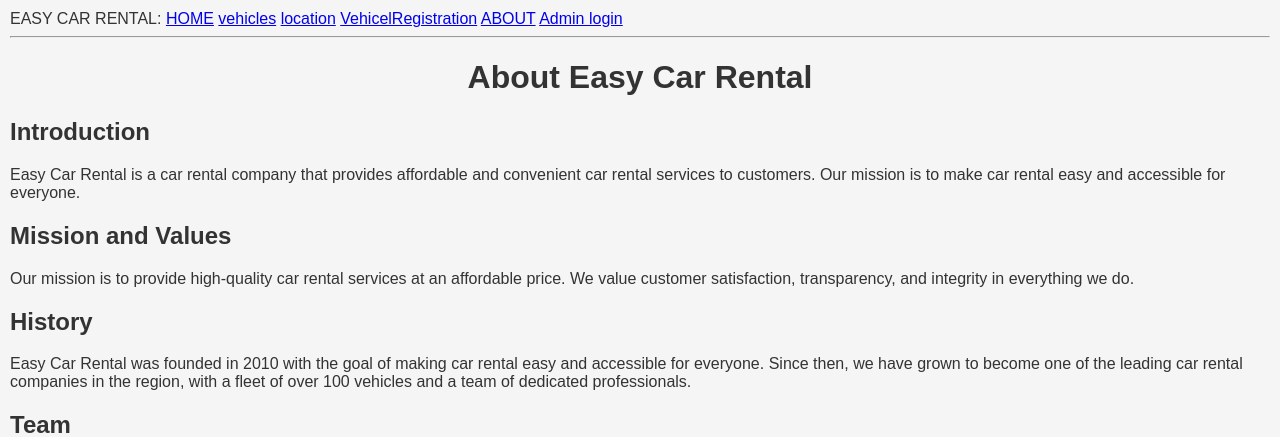
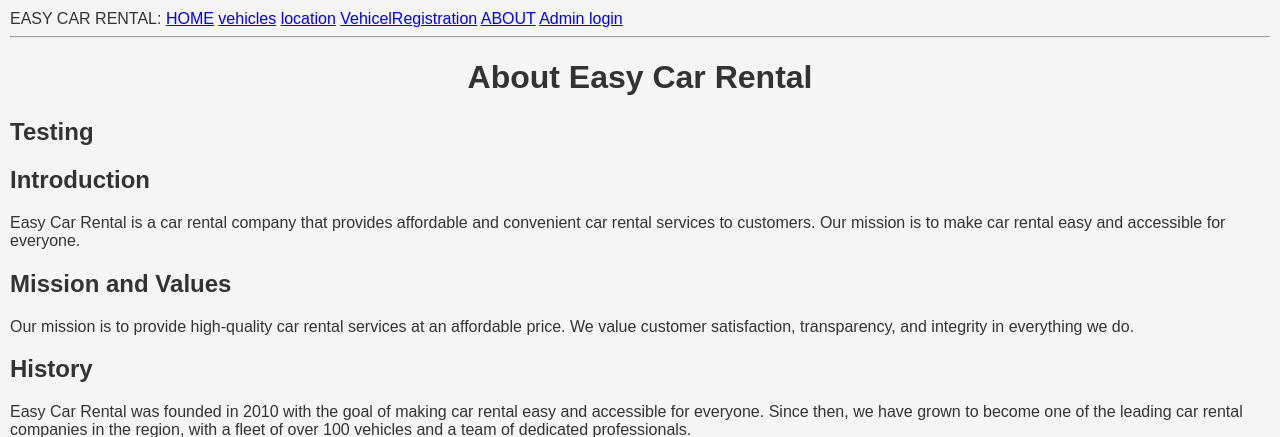
Before and after one commit to stivemok/Specialization-Portfolio, a Flask app: page /about in a window 1280 px wide. Shown: the top 437 px of the page. Run offline with Flask 3, Linux system fonts and the light colour scheme; some libraries are stand-ins or nearby versions.

Commit message:
TestCommit

```diff
--- a/easyCarRental/app/templates/about.html
+++ b/easyCarRental/app/templates/about.html
@@ -4,6 +4,7 @@
 
 <div class = "about">
     <h1>About Easy Car Rental</h1>
+    <h2>Testing</h2>
 
 </div>
 <h2>Introduction</h2>
```
